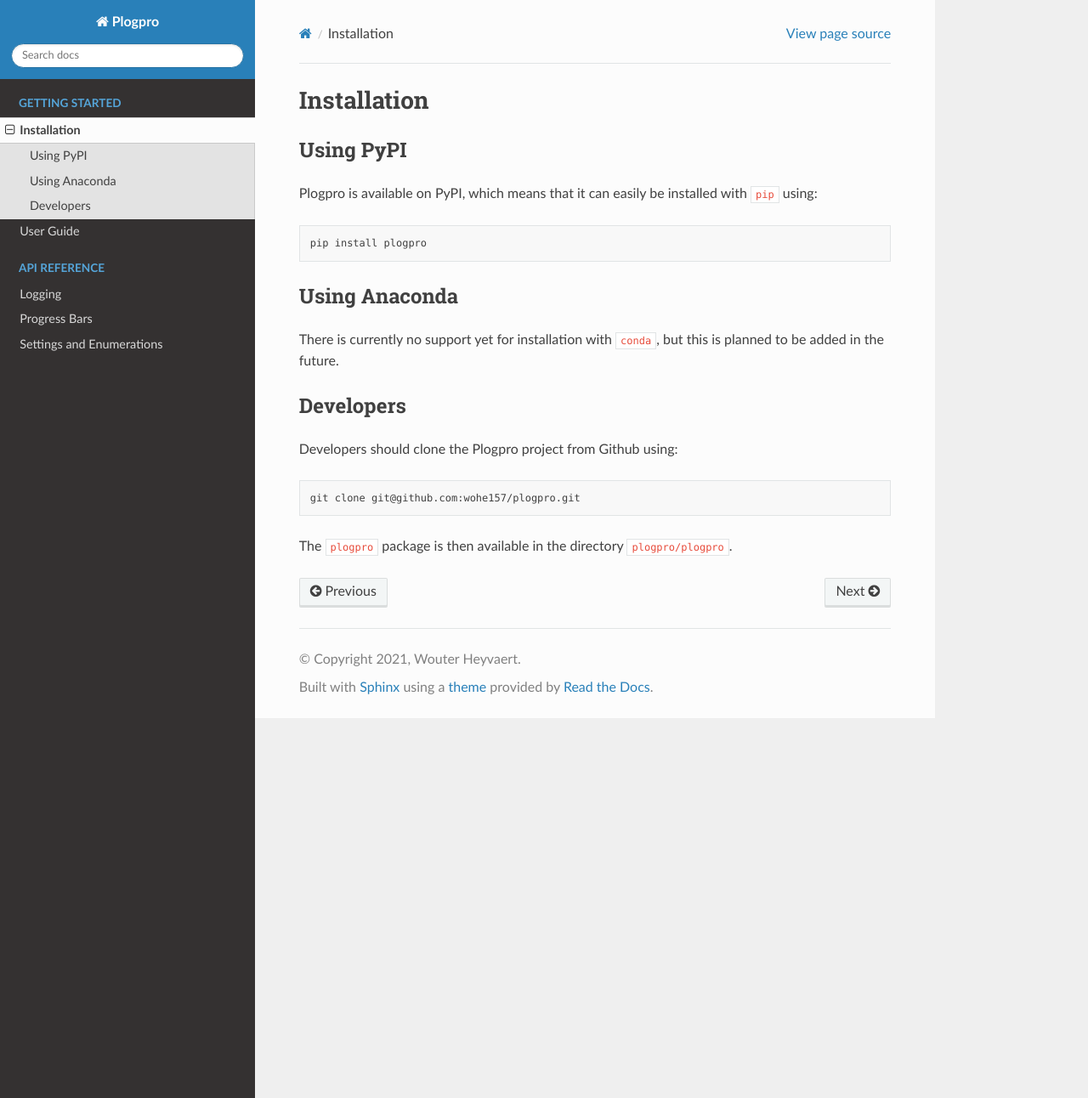
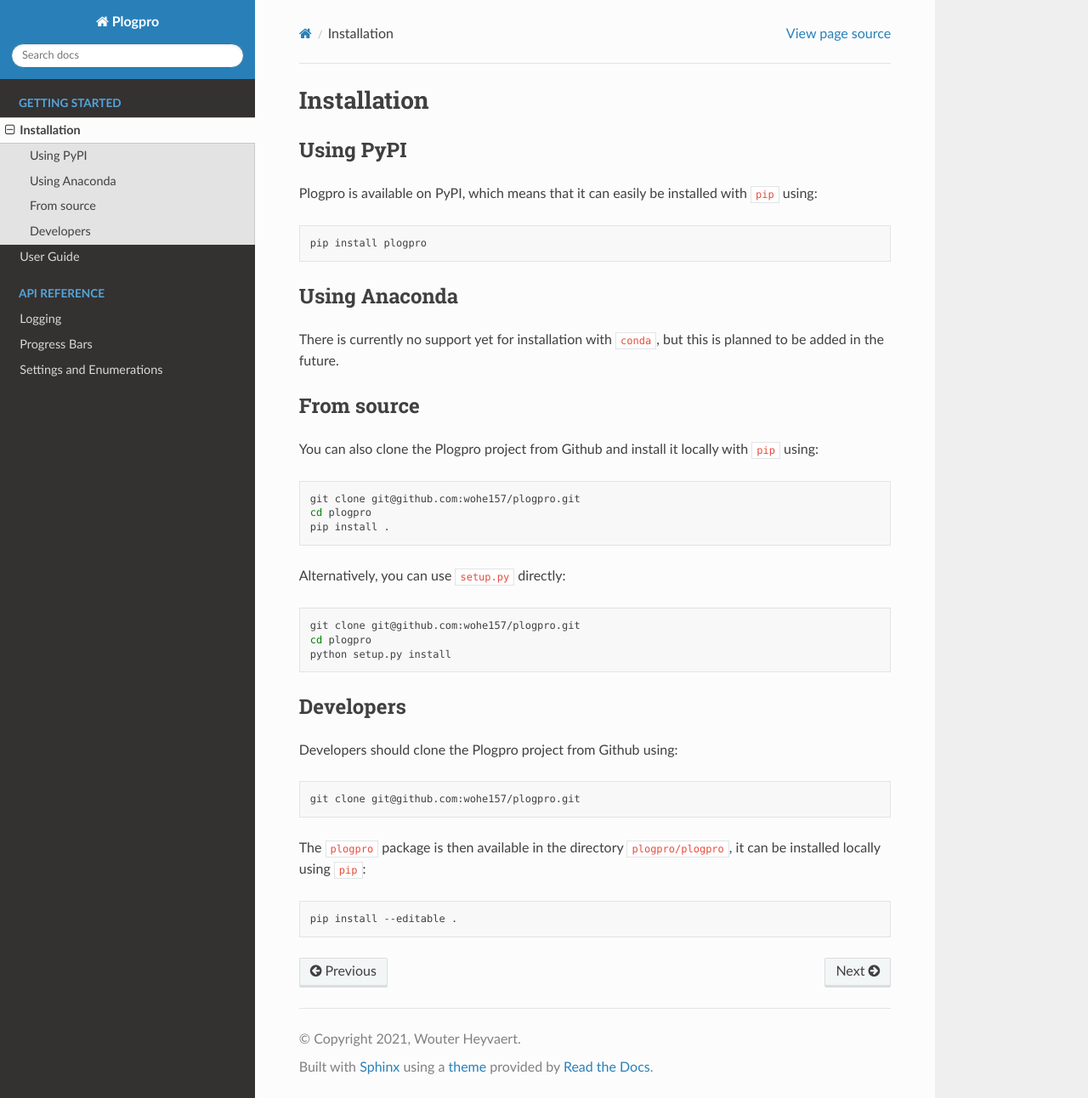
Before and after one commit to wohe157/plogpro, a Sphinx documentation site: the page built from docs/source/installation.rst, in a window 1280 px wide and 1292 px high. Shown: the whole window at 85% size. Built offline with Sphinx 7.4.7 and the Read the Docs theme 2.0.0, drawn with Linux system fonts in a browser that asks for light colours.

Commit message:
Added local install info in docs

```diff
--- a/docs/source/installation.rst
+++ b/docs/source/installation.rst
@@ -19,6 +19,23 @@
 planned to be added in the future.
 
 
+From source
+-----------
+
+You can also clone the Plogpro project from Github and install it locally with
+``pip`` using::
+
+    git clone git@github.com:wohe157/plogpro.git
+    cd plogpro
+    pip install .
+
+Alternatively, you can use ``setup.py`` directly::
+
+    git clone git@github.com:wohe157/plogpro.git
+    cd plogpro
+    python setup.py install
+
+
 Developers
 ----------
 
@@ -26,4 +43,7 @@
 
     git clone git@github.com:wohe157/plogpro.git
 
-The ``plogpro`` package is then available in the directory ``plogpro/plogpro``.
+The ``plogpro`` package is then available in the directory ``plogpro/plogpro``,
+it can be installed locally using ``pip``::
+
+    pip install --editable .
```
